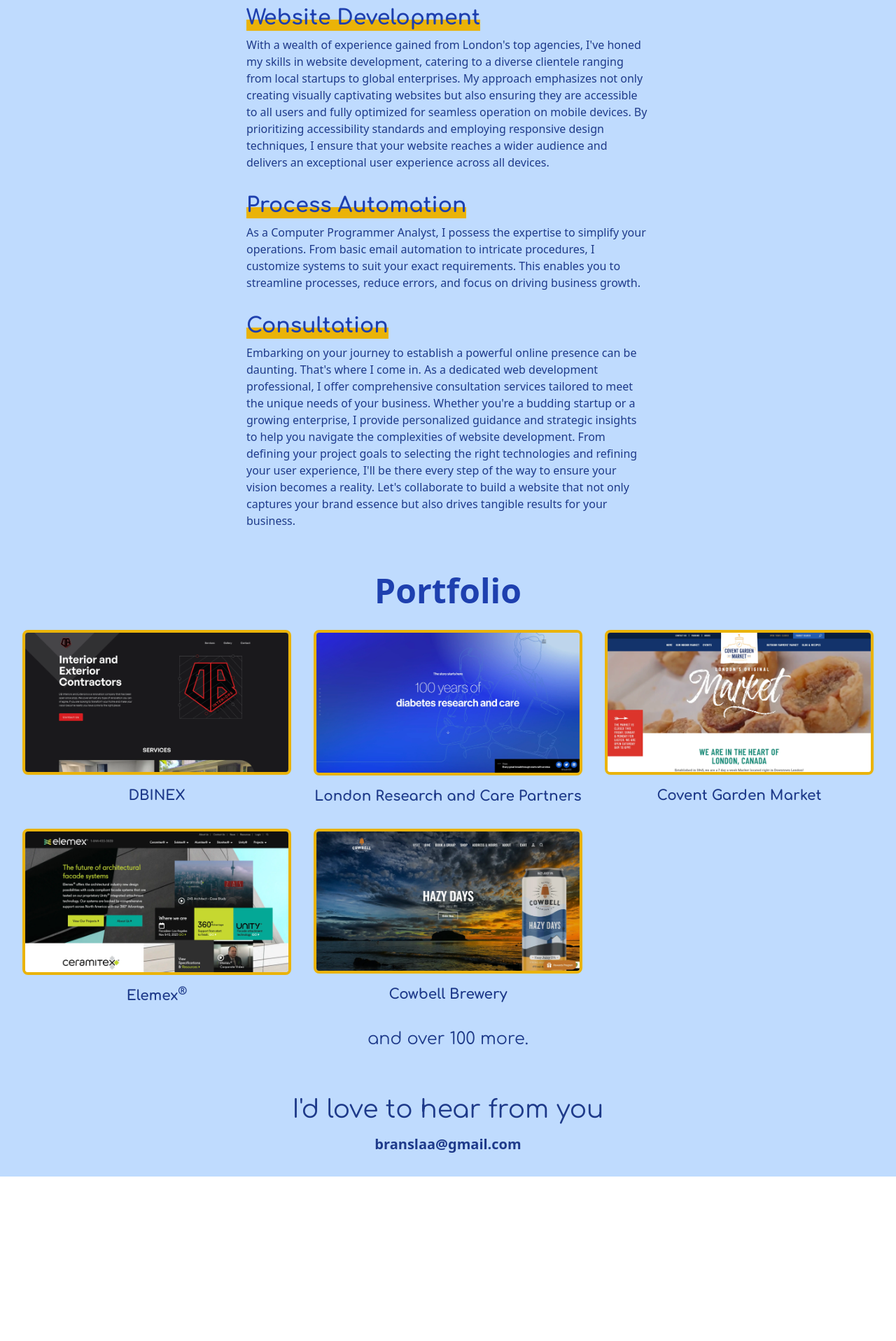
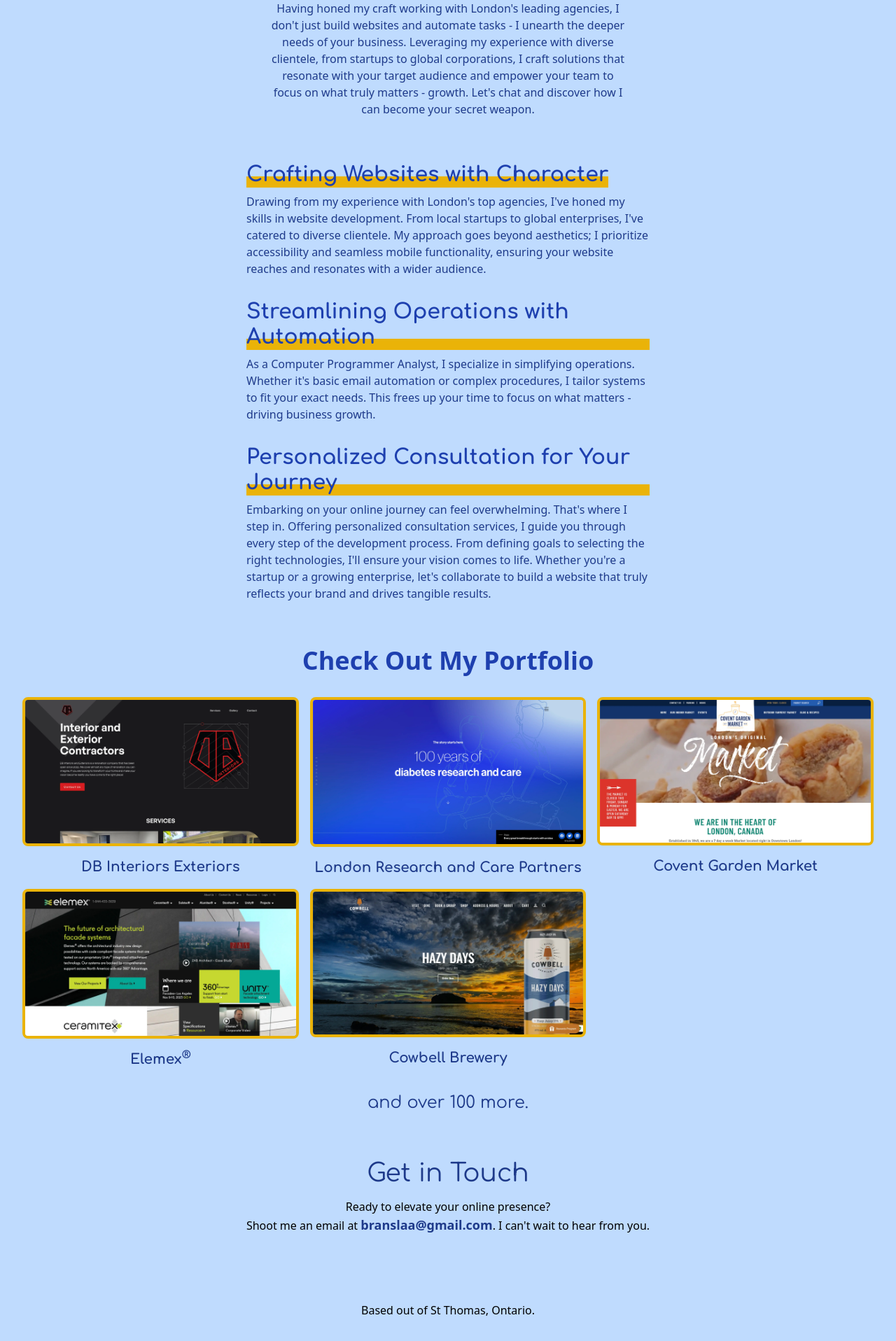
Before and after one commit to BranSlaa/the-third-developer, a SvelteKit app: page / in a window 1280 px wide. Shown: the part 368-2284 px from the top of the page at 70% size. Before the commit the page ends 2049 px from the top, so only its background shows below. Built offline with nearby package versions, Linux system fonts and the light colour scheme; a web font is replaced by a local one.

Commit message:
updated copy

```diff
--- a/src/routes/+page.svelte
+++ b/src/routes/+page.svelte
@@ -1,16 +1,16 @@
 <script>
 	let statements = [
 		{
-			title: "Website Development",
-			statement: "With a wealth of experience gained from London's top agencies, I've honed my skills in website development, catering to a diverse clientele ranging from local startups to global enterprises. My approach emphasizes not only creating visually captivating websites but also ensuring they are accessible to all users and fully optimized for seamless operation on mobile devices. By prioritizing accessibility standards and employing responsive design techniques, I ensure that your website reaches a wider audience and delivers an exceptional user experience across all devices.",
+			title: "Crafting Websites with Character",
+			statement: "Drawing from my experience with London's top agencies, I've honed my skills in website development. From local startups to global enterprises, I've catered to diverse clientele. My approach goes beyond aesthetics; I prioritize accessibility and seamless mobile functionality, ensuring your website reaches and resonates with a wider audience.",
 		},
 		{
-			title: "Process Automation",
-			statement: "As a Computer Programmer Analyst, I possess the expertise to simplify your operations. From basic email automation to intricate procedures, I customize systems to suit your exact requirements. This enables you to streamline processes, reduce errors, and focus on driving business growth.",
+			title: "Streamlining Operations with Automation",
+			statement: "As a Computer Programmer Analyst, I specialize in simplifying operations. Whether it's basic email automation or complex procedures, I tailor systems to fit your exact needs. This frees up your time to focus on what matters - driving business growth.",
 		},
 		{
-			title: "Consultation",
-			statement: "Embarking on your journey to establish a powerful online presence can be daunting. That's where I come in. As a dedicated web development professional, I offer comprehensive consultation services tailored to meet the unique needs of your business. Whether you're a budding startup or a growing enterprise, I provide personalized guidance and strategic insights to help you navigate the complexities of website development. From defining your project goals to selecting the right technologies and refining your user experience, I'll be there every step of the way to ensure your vision becomes a reality. Let's collaborate to build a website that not only captures your brand essence but also drives tangible results for your business.",
+			title: "Personalized Consultation for Your Journey",
+			statement: "Embarking on your online journey can feel overwhelming. That's where I step in. Offering personalized consultation services, I guide you through every step of the development process. From defining goals to selecting the right technologies, I'll ensure your vision comes to life. Whether you're a startup or a growing enterprise, let's collaborate to build a website that truly reflects your brand and drives tangible results.",
 		},
 	];
 	let portfolio = [
@@ -20,7 +20,7 @@
 		// 	imageUrl: "/asics-runkeeper.webp"
 		// },
 		{
-			name: "DBINEX",
+			name: "DB Interiors Exteriors",
 			url: "https://dbinex.ca",
 			imageUrl: "/dbinex.webp"
 		},
@@ -78,6 +78,9 @@
 				I look through the surface to peer into the true meaning.<br class="hidden md:block">
 				I am the Third Developer, finding answers that best fit your needs.
 			</p>
+			<p class="text-blue-900 mt-8 max-w-lg mx-auto">
+				In a world obsessed with "what" and "how", I bring the "why".  Having honed my craft working with London's leading agencies, I don't just build websites and automate tasks - I unearth the deeper needs of your business.  Leveraging my experience with diverse clientele, from startups to global corporations, I craft solutions that resonate with your target audience and empower your team to focus on what truly matters - growth.  Let's chat and discover how I can become your secret weapon.
+			</p>
 		</div>
 	</section>
 	<div class='container mx-auto max-w-xl mt-16 flex gap-8 flex-col justify-center items-center relative z-10'>
@@ -90,8 +93,8 @@
 	</div>
 	<div class="container mx-auto pt-16">
 		<section id="portfolio" class="portfolio-section">
-			<h2 class="text-5xl text-blue-800 font-bold text-center mb-8">Portfolio</h2>
-			<div class="grid md:grid-cols-3 gap-8">
+			<h2 class="text-4xl text-blue-800 font-bold text-center mb-8">Check Out My Portfolio</h2>
+			<div class="grid md:grid-cols-3 gap-4">
 				{#each portfolio as piece}
 					<a href={piece.url} target="_blank" class='block'>
 						<img class="w-full rounded-lg border-4 border-yellow-500 hover:shadow-lg" src={piece?.imageUrl} alt={piece?.name} />
@@ -105,9 +108,13 @@
 	<section id="contact" class="container mx-auto pt-16 pb-8 max-w-5xl">
 		<div class="flex gap-8 justify-center items-center">
 			<div class="max-w-1/2 text-center">
-				<h2 class="text-blue-900 font-header text-4xl mb-4">I'd love to hear from you</h2>
-				<a href="mailto:branslaa@gmail.com" class="text-blue-900 text-center font-bold text-xl hover:border-b-4  hover:border-yellow-500">branslaa@gmail.com</a>
+				<h2 class="text-blue-900 font-header text-4xl mb-4">Get in Touch</h2>
+				<p>Ready to elevate your online presence?<br>Shoot me an email at <a href="mailto:branslaa@gmail.com" class="text-blue-900 text-center font-bold text-lg hover:border-b-4 hover:border-yellow-500">branslaa@gmail.com</a>. I can't wait to hear from you.</p>
+
 			</div>
 		</div>
 	</section>
+	<section class="container mx-auto pt-16 pb-8 max-w-5xl text-center">
+		<p>Based out of St Thomas, Ontario.</p>
+	</section>
 </div>
```
